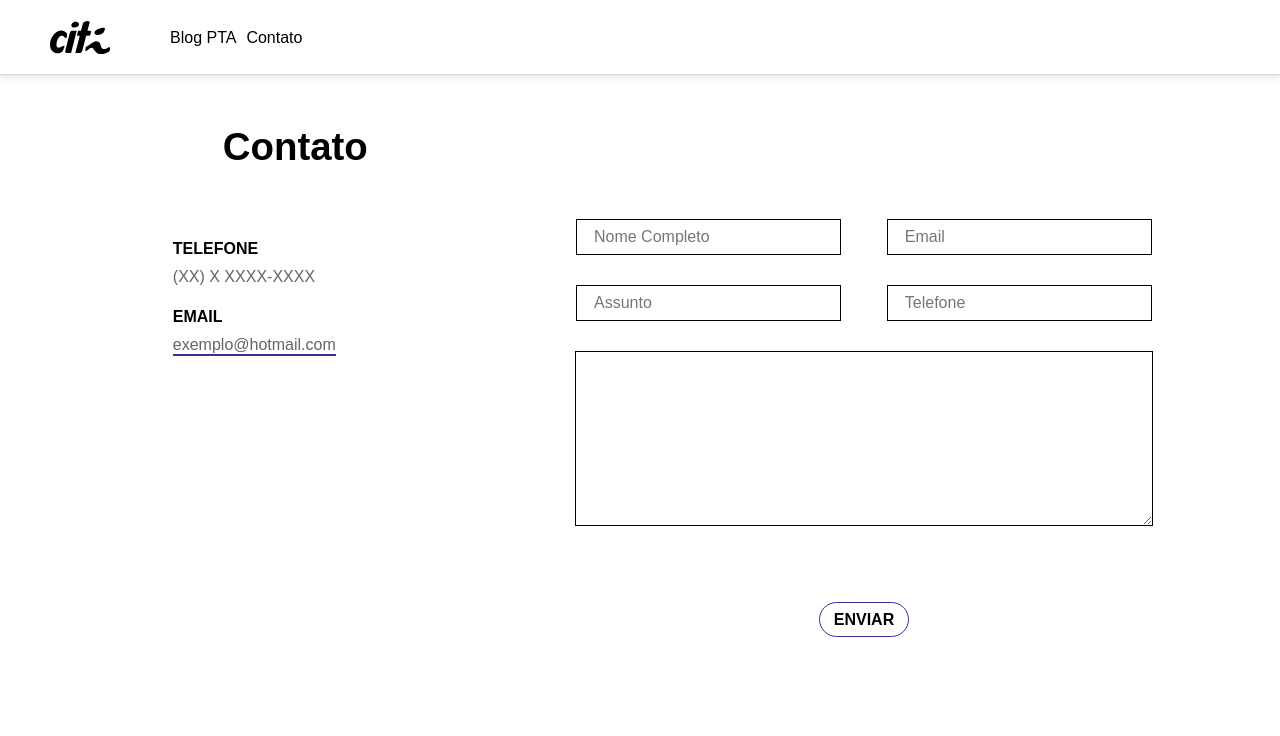
After one commit to pantoja/pta-django, a Django app: page /contato/ in a window 1280 px wide. The commit adds this page. Shown: the top 736 px of the page. Run offline with Django 3.2, Linux system fonts and the light colour scheme.

Commit message:
organização do back  e forms de contato

```diff
--- /dev/null
+++ b/assets/css/contact.css
@@ -0,0 +1,203 @@
+.contato-section {
+    width: 100%;
+    padding-bottom: 100px;
+  }
+  .contato-banner{
+    width: 100%;
+    height: 500px;
+    margin-top: -100px;
+  }
+  .contato-bannerimg{
+    width: 100%;
+    height: 100%;
+    object-fit: cover;
+  }
+
+  .contato-title {
+    padding-left: 13.5%;
+    font-size: 2.4rem;
+    margin-bottom: 50px;
+  }
+
+  .contato-container {
+    width: 90%;
+    display: flex;
+    padding-right: 10%;
+  }
+
+  /**********LEFT INFO**********/
+
+  .contato-left-info {
+    width: 35%;
+    padding-left: 15%;
+    text-align: left;
+  }
+
+  .contato-left-mail {
+    width: fit-content;
+    display: flex;
+    flex-direction: column;
+    justify-content: center;
+  }
+
+  .contato-left-info-title {
+    margin-bottom: 0px;
+  }
+
+  .contato-left-email-underline {
+    width: 100%;
+    height: 2px;
+    background-color: #333399;
+    position: relative;
+  }
+
+  .contato-left-info-content {
+    margin-top: 10px;
+    color: #656565;
+    text-decoration: none;
+  }
+
+  /**********FORM**********/
+
+  .contato-form {
+    display: flex;
+    flex-direction: column;
+    align-items: center;
+    width: 50%;
+  }
+
+  .contato-line {
+    width: 100%;
+    display: flex;
+    justify-content: space-between;
+  }
+
+  .contato-text-input {
+    border: 1px solid black;
+    background-color: white;
+    margin-bottom: 30px;
+    height: 2rem;
+    text-indent: 15px;
+    width: 45%;
+    font-family: 'Work Sans', sans-serif;
+    font-size: 1rem;
+  }
+
+  .contato-textarea {
+    width: 96%;
+    border: 1px solid black;
+    background-color: white;
+    height: 150px;
+    padding: 2%;
+    margin-bottom: 30px;
+    font-family: 'Work Sans', sans-serif;
+    font-size: 1rem;
+  }
+
+  .contato-feedback {
+    margin-bottom: 30px;
+  }
+
+  .contato-btn {
+    background-color: white;
+    border-radius: 100px;
+    height: 35px;
+    width: 90px;
+    border: 1px solid #333399;
+    display: flex;
+    justify-content: center;
+    align-items: center;
+    cursor: pointer;
+
+     font-size: 1rem;
+    font-weight: bold;
+    outline: none;
+    transition: .2s all ease-in-out;
+  }
+
+  .contato-btn:hover {
+    background-color: #333399;
+    color: #F5F5F5;
+    border: 0;
+  }
+
+  @media(max-width: 1024px) {
+    .contato-title {
+        padding-left: 0;
+    }
+    .contato-section {
+        display: flex;
+        flex-direction: column;
+        align-items: center;
+        margin-top: 100px;
+    }
+
+     .contato-container {
+        flex-direction: column;
+        width: 80%;
+        padding: 0;
+    }
+
+     .contato-left-info {
+        width: 100%;
+        display: flex;
+        flex-direction: column;
+        align-items: center;
+    }
+
+     .contato-text-input {
+        height: 35px;
+        margin-bottom: 20px;
+    }
+
+     .contato-text-input, .contato-textarea::placeholder {
+        font-size: 1rem;
+    }
+
+     .contato-form {
+        width: 100%;
+    }
+
+     .contato-section {
+        padding: 0;
+    }
+
+     .contato-left-info {
+        padding: 0;
+        margin-bottom: 50px;
+        height: 100px;
+    }
+
+     .contato-left-info-title {
+        margin-top: 0;
+    }
+
+     .contato-textarea  {
+        padding-left: 2.5%;
+        padding-right: 2.5%;
+        width: 95%;
+    }
+
+     .contato-left-email-underline {
+        display: none;
+    }
+
+     .contato-left-info-content {
+        margin-top: 0;
+    }
+
+     .contato-btn {
+        margin-bottom: 100px;
+    }
+  }
+
+  @media(max-width: 500px) {
+    .contato-line {
+        flex-direction: column;
+
+     }
+
+     .contato-text-input {
+        width: 100%;
+    }
+  }
--- a/assets/css/style.css
+++ b/assets/css/style.css
@@ -15,9 +15,20 @@ h1 {
 }
 
 header {
- box-shadow: 0 2px 6px 0 rgba(0,0,0,.12), inset 0 -1px 0 0 #dadce0;
- display: flex;
- align-items: center;
+    box-shadow: 0 2px 6px 0 rgba(0,0,0,.12), inset 0 -1px 0 0 #dadce0;
+    display: flex;
+    align-items: center;
+    width: 100%;
+    height: 75px;
+}
+header > a{
+    text-decoration: none;
+    padding-left:10px;
+    color: black;
+}
+
+header > a:hover{
+    color: green;
 }
 
 h2 {
--- /dev/null
+++ b/core/urls.py
@@ -0,0 +1,11 @@
+from django.urls import path
+
+from .views import HomeView , ContatoView
+
+app_name = 'core'
+
+urlpatterns = [
+  path('', HomeView.as_view(), name='home'),
+  path('contato/', ContatoView.as_view(), name='contato'),
+
+]
--- a/core/views.py
+++ b/core/views.py
@@ -2,10 +2,38 @@ from django.shortcuts import render
 from django.views import generic
 from .models import Posts
 
+from django.shortcuts import render_to_response
+from django.http import HttpResponseRedirect, HttpResponse
+from django.urls import reverse_lazy
+from templated_email import send_templated_mail
+
 class HomeView(generic.TemplateView):
-    template_name = 'home.html'
+    template_name = 'core/home.html'
 
     def get_context_data(self, **kwargs):
         context = super().get_context_data(**kwargs)
         context["posts"] = Posts.objects.all()
         return context
+
+class ContatoView(generic.TemplateView):
+    template_name = 'core/contato.html'
+    def post (self,request, *args, **kwargs):
+        print('teste')
+        nome=request.POST.get('nome')
+        email=request.POST.get('email')
+        telefone=request.POST.get('telefone')
+        assunto=request.POST.get('assunto')
+        mensagem=request.POST.get('mensagem')
+        send_templated_mail(
+        template_name='email',
+        from_email= email,
+        recipient_list=['ptaprojetos.contato@gmail.com'],
+        context={
+            'nome':nome,
+            'email':email,
+            'telefone':telefone,
+            'assunto':assunto,
+            'mensagem':mensagem
+        },)
+        print('teste2')
+        return HttpResponseRedirect(reverse_lazy("core:contato"))
--- a/ptaDjango/urls.py
+++ b/ptaDjango/urls.py
@@ -17,7 +17,10 @@ from django.contrib import admin
 from django.urls import path
 from core.views import HomeView
 
+from django.conf.urls import url, include
+
+
 urlpatterns = [
     path('admin/', admin.site.urls),
-    path('', HomeView.as_view(), name='index')
+    path('', include(('core.urls'), namespace='core')),
 ]
--- a/requirements.txt
+++ b/requirements.txt
@@ -1,3 +1,5 @@
 Django==2.2.1
 pytz==2019.1
 sqlparse==0.3.0
+python-decouple==3.1
+django-templated-email==2.3.0
--- /dev/null
+++ b/templates/base.html
@@ -0,0 +1,32 @@
+{% load staticfiles %}
+<!DOCTYPE html>
+<html lang="pt-br">
+
+<head>
+  <link rel="stylesheet" href="{% static 'css/style.css' %}">
+
+  <meta charset="utf-8" />
+  <meta http-equiv="X-UA-Compatible" content="IE=edge">
+  {% block meta %}
+  {% endblock %}
+  <title>Blog Django | CITi - PTA</title>
+    {% block css %}
+    <link rel="stylesheet"  href="{% static 'css/style.css' %}" >
+
+    {% endblock %}
+</head>
+<body>
+    {% include "includes/navbar.html" %}
+
+    {% block body %}
+
+    {% endblock %}
+
+    {% include 'includes/footer.html' %}
+
+    {% block script %}
+    {% endblock %}
+</body>
+
+
+</html>
--- /dev/null
+++ b/templates/core/contato.html
@@ -0,0 +1,40 @@
+{% extends 'base.html' %}
+{% load static %}
+
+{% block css %}
+  <link rel="stylesheet" href="{% static 'css/contact.css' %}">
+{% endblock %}
+
+{% block body %}
+<section class="contato-section" id="contato">
+    <h2 class="contato-title">Contato</h2>
+    <div class="contato-container">
+      <div class="contato-left-info">
+          <h4 class="contato-left-info-title">TELEFONE</h4>
+          <p class="contato-left-info-content">(XX) X XXXX-XXXX</p>
+          <h4 class="contato-left-info-title">EMAIL</h4>
+          <div class="contato-left-mail">
+              <a href="mailto: exemplo@hotmail.com" class="contato-left-info-content">exemplo@hotmail.com</a>
+              <div class="contato-left-email-underline"></div>
+          </div>
+      </div>
+      <form class="contato-form"  method="POST" autocomplete="off">
+        {% csrf_token %}
+          <div class="contato-line">
+              <input class="contato-text-input" type="text" name="nome" placeholder="Nome Completo" required="required">
+              <input class="contato-text-input" type="email" name="email" placeholder="Email" required="required">
+          </div>
+          <div class="contato-line">
+              <input class="contato-text-input" type="text" name="assunto" placeholder="Assunto" required="required">
+              <input class="contato-text-input" type="telefone" name="telefone" placeholder="Telefone" required="required">
+          </div>
+          <textarea class="contato-textarea" name="mensagem" placeholder="Em que posso lhe ajudar?" required="required"> </textarea>
+          <p class="contato-feedback"></p>
+          <input class="contato-btn" type="submit" value="ENVIAR">
+      </form>
+    </div>
+</section>
+{% endblock %}
+
+{% block script %}
+{% endblock %}
--- /dev/null
+++ b/templates/includes/navbar.html
@@ -0,0 +1,7 @@
+{% load static%}
+
+<header>
+    <img src="{% static 'images/citi.svg'%}" alt="logo" id="logo-citi">
+    <a class="navbar-titulo" href="{% url 'core:home' %}">Blog PTA</a>
+    <a class="navbar-titulo"href="{% url 'core:contato' %}">Contato</a>
+</header>
```
Also changed, not shown: ptaDjango/settings.py (+11 -1 lines), templates/core/home.html (added, +22 -0 lines), templates/home.html (deleted, +0 -35 lines), db.sqlite3, templates/includes/footer.html (added), 2 other files.
